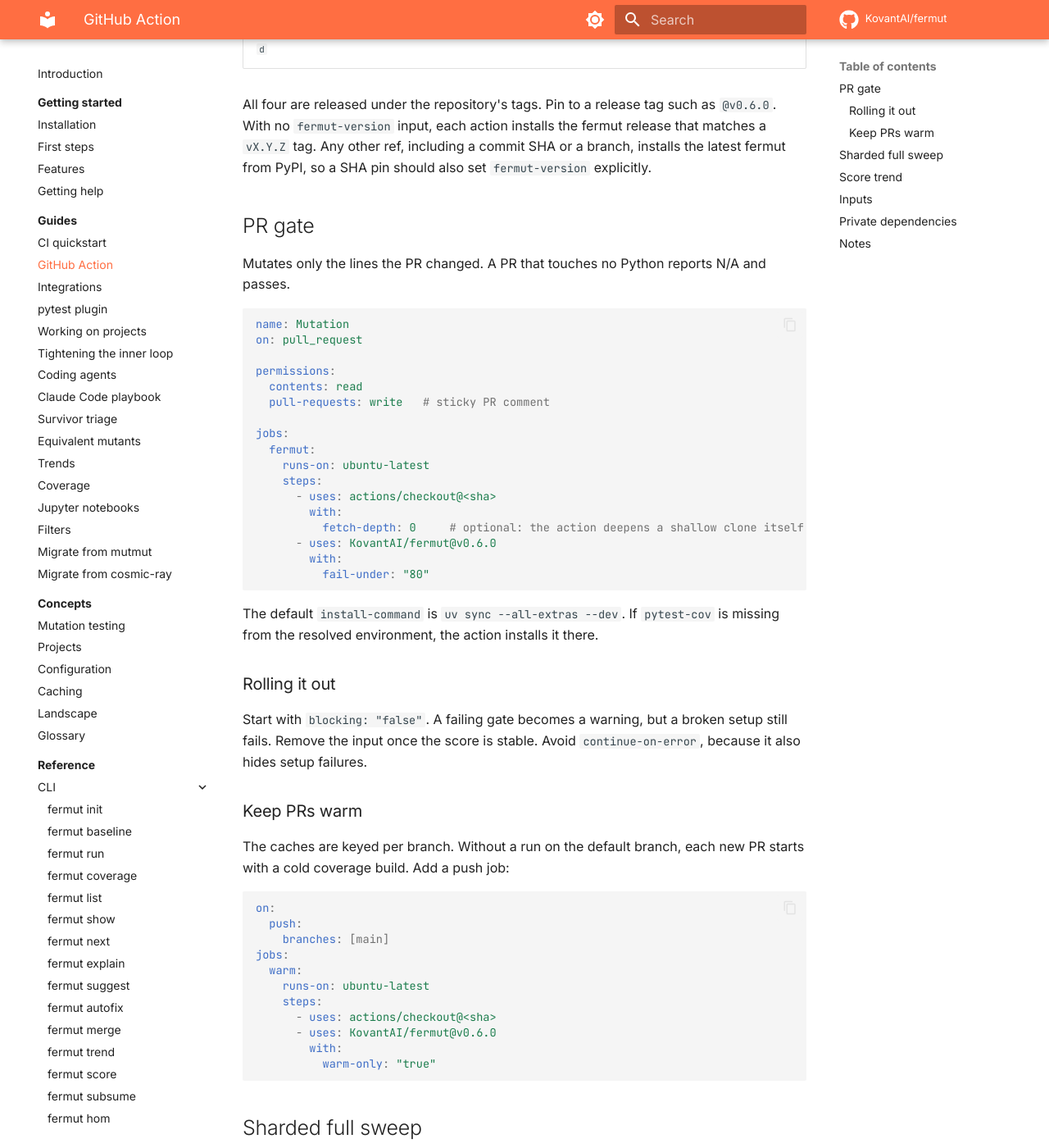
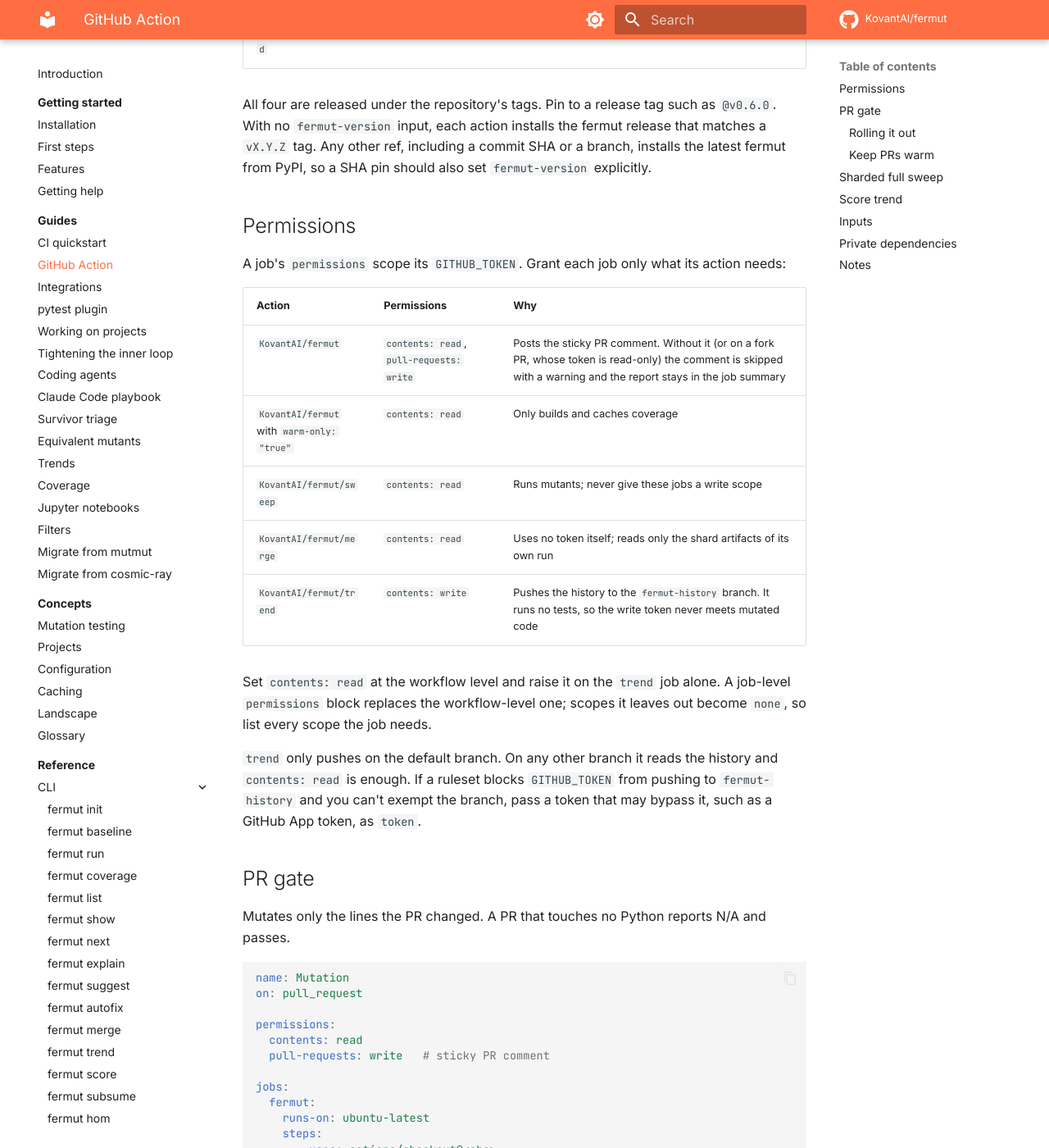
Before and after one commit to KovantAI/fermut, an MkDocs documentation site: the page built from docs/guides/github-action.md, in a window 1280 px wide and 1400 px high, scrolled down 540 px. Shown: the whole window at 82% size. Built offline with MkDocs 1.6.1 and Material for MkDocs 9.7.7, drawn with Linux system fonts in a browser that asks for light colours; comment, search, counter and statistics services are not loaded; some of the changed text lies outside the part shown.

Commit message:
use branch to persist over flaky 7 days history

```diff
--- a/docs/guides/github-action.md
+++ b/docs/guides/github-action.md
@@ -17,6 +17,30 @@
 installs the fermut release that matches a `vX.Y.Z` tag. Any other ref,
 including a commit SHA or a branch, installs the latest fermut from
 PyPI, so a SHA pin should also set `fermut-version` explicitly.
+
+## Permissions
+
+A job's `permissions` scope its `GITHUB_TOKEN`. Grant each job only what
+its action needs:
+
+| Action | Permissions | Why |
+|---|---|---|
+| `KovantAI/fermut` | `contents: read`, `pull-requests: write` | Posts the sticky PR comment. Without it (or on a fork PR, whose token is read-only) the comment is skipped with a warning and the report stays in the job summary |
+| `KovantAI/fermut` with `warm-only: "true"` | `contents: read` | Only builds and caches coverage |
+| `KovantAI/fermut/sweep` | `contents: read` | Runs mutants; never give these jobs a write scope |
+| `KovantAI/fermut/merge` | `contents: read` | Uses no token itself; reads only the shard artifacts of its own run |
+| `KovantAI/fermut/trend` | `contents: write` | Pushes the history to the `fermut-history` branch. It runs no tests, so the write token never meets mutated code |
+
+Set `contents: read` at the workflow level and raise it on the `trend`
+job alone. A job-level `permissions` block replaces the workflow-level
+one; scopes it leaves out become `none`, so list every scope the job
+needs.
+
+`trend` only pushes on the default branch. On any other branch it reads
+the history and `contents: read` is enough. If a ruleset blocks
+`GITHUB_TOKEN` from pushing to `fermut-history` and you can't exempt the
+branch, pass a token that may bypass it, such as a GitHub App token, as
+`token`.
 
 ## PR gate
 
@@ -132,11 +156,17 @@
 on:
   schedule:
     - cron: "0 3 * * *"
+
+permissions:
+  contents: read        # warm and shard jobs run mutated code: read-only
+
 jobs:
   # warm and shard jobs as above
   trend:
     needs: shard
     runs-on: ubuntu-latest
+    permissions:
+      contents: write   # push the fermut-history branch
     steps:
       - uses: actions/checkout@<sha>
       - uses: KovantAI/fermut/trend@v0.6.0
@@ -163,17 +193,24 @@
 warnings. A malformed history always fails the job, as does a merge that
 wrote no history entry.
 
-History lives in the Actions cache. Only the default branch saves it.
+History lives on the `fermut-history` orphan branch, one file per run
+under `entries/` (`<timestamp>-<sha>.json`), so concurrent runs never
+conflict and nothing evicts it. Only runs on the default branch push to
+it, which is why the job needs `contents: write` (see
+[Permissions](#permissions)). If a ruleset covers every branch, exempt
+`fermut-history` or pass a token that may bypass it as `token`;
+otherwise the push is rejected. An unreachable branch fails the job
+rather than starting an empty trend.
+
 `delta` and the regression gate compare against the previous entry on
 the **same branch** (entries with no recorded branch match any branch).
 A run on another named branch restores the default branch's history but
 finds no earlier entry of its own, so `delta` is empty and
-`fail-on-regression` never fires there. The cache evicts entries that go unused for
-7 days, so schedule at least weekly. Alternatively, set
-`history-cache: "false"` and persist `history-path` yourself, for example
-by committing it. A run that gets past the record step also uploads
-the merged report and the history as the `<artifact-name>-trend`
-artifact; a refused record fails before the upload.
+`fail-on-regression` never fires there. Set `history-branch: ""` to
+persist `history-path` yourself instead. A run that gets past the
+record step also uploads the merged report and the history as the
+`<artifact-name>-trend` artifact; a refused record fails before the
+upload.
 
 | Input | Default | Purpose |
 |---|---|---|
@@ -181,9 +218,9 @@
 | `fail-under` | — | Absolute score floor. Unlike `merge`, survivors alone never fail a trend run |
 | `max-errored` | — | Refuse to record a run with more errored mutants than this |
 | `history-path` | `.fermut/history.jsonl` | History file, relative to `working-directory` |
-| `history-cache` | `true` | Restore and save the history through the Actions cache |
-| `default-branch` | repository default | The only branch whose runs save the history |
-| `cache-key-prefix` | `fermut` | History cache namespace. Change it to start a new trend |
+| `history-branch` | `fermut-history` | Orphan branch holding the history. Change it to start a new trend; empty disables persistence |
+| `default-branch` | repository default | The only branch whose runs push the history |
+| `token` | `github.token` | Reads and pushes `history-branch`. Needs `contents: write` on the default branch |
 | `config-hash` | — | Stamped into each entry. Change it when the sweep's shape changes, so `fermut trend` flags the break |
 | `limit` | `20` | Trend rows in the job summary |
 
```
Also changed, not shown: CHANGELOG.md (+7 -0 lines), docs/guides/trends.md (+1 -1 lines), 3 other files.
